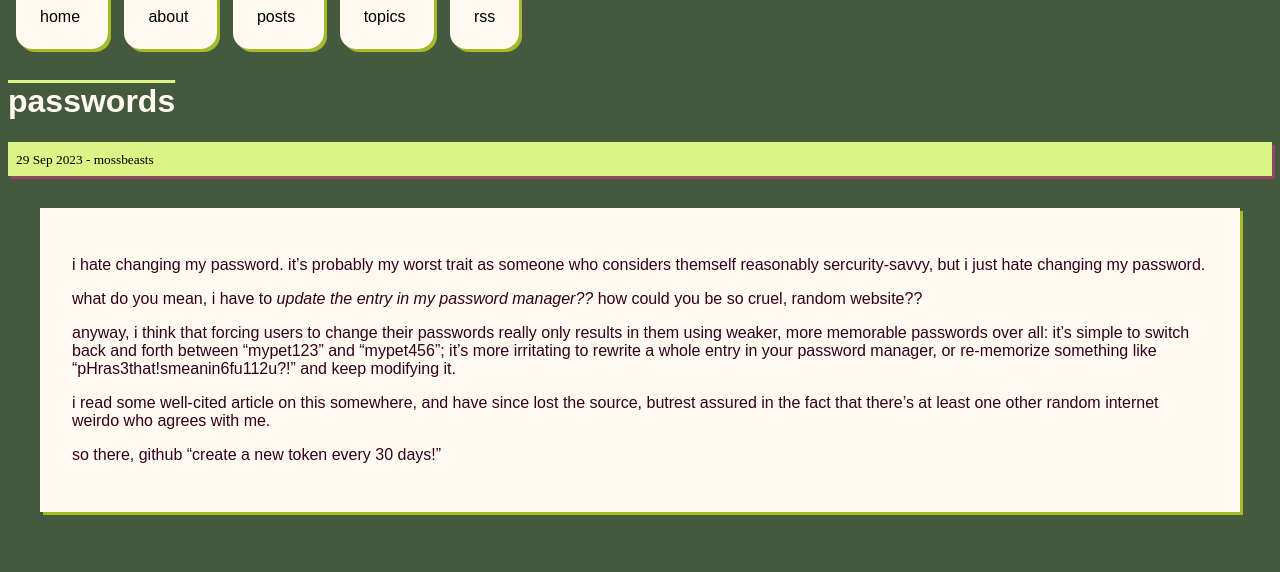
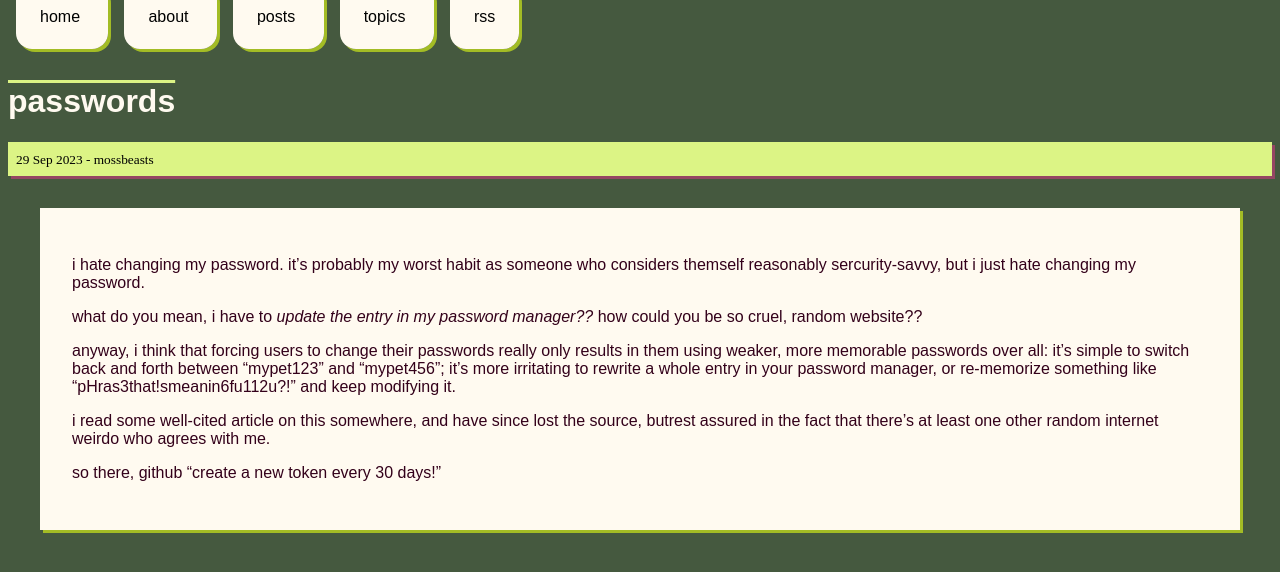
Before and after one commit to mossbeasts/mossbeasts.github.io, a Jekyll site: the page built from _posts/2023-09-29-passwords.md, in a window 1280 px wide. Shown: the top 572 px of the page. Built offline with Jekyll 4.4.1, drawn with Linux system fonts in a browser that asks for light colours.

Commit message:
new post

```diff
--- a/_posts/2023-09-29-passwords.md
+++ b/_posts/2023-09-29-passwords.md
@@ -3,7 +3,7 @@
 author: mossbeasts
 tags: computers
 ---
-i hate changing my password. it's probably my worst trait as someone who considers themself reasonably sercurity-savvy, but i just hate changing my password.
+i hate changing my password. it's probably my worst habit as someone who considers themself reasonably sercurity-savvy, but i just hate changing my password.
 
 what do you mean, i have to *update the entry in my password manager??* how could you be so cruel, random website??
 
```
Also changed, not shown: _posts/2023-09-29-Bug-lab-and-some-thoughts-about-this-site.md (added, +20 -0 lines), tag/beasts.md (added, +6 -0 lines).
